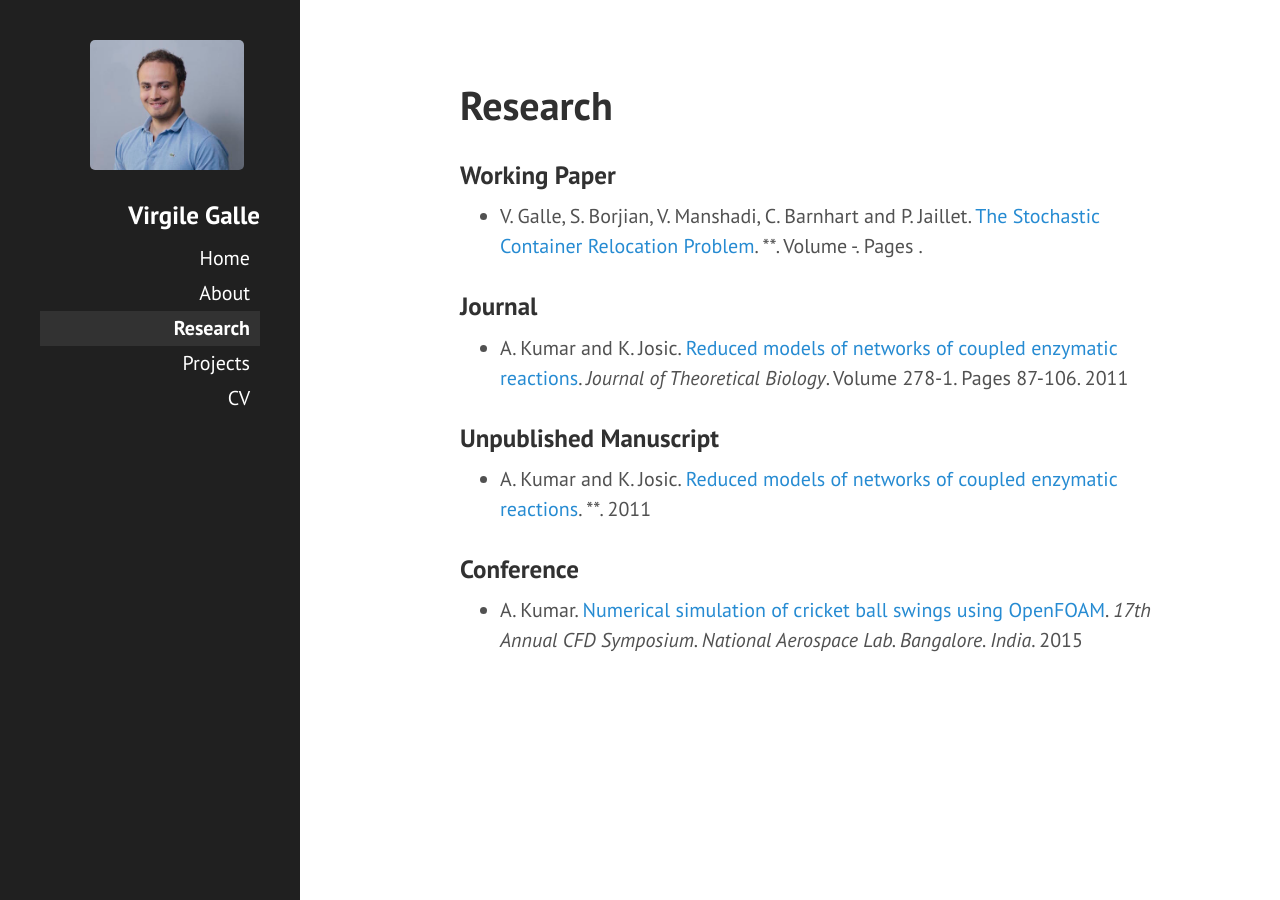
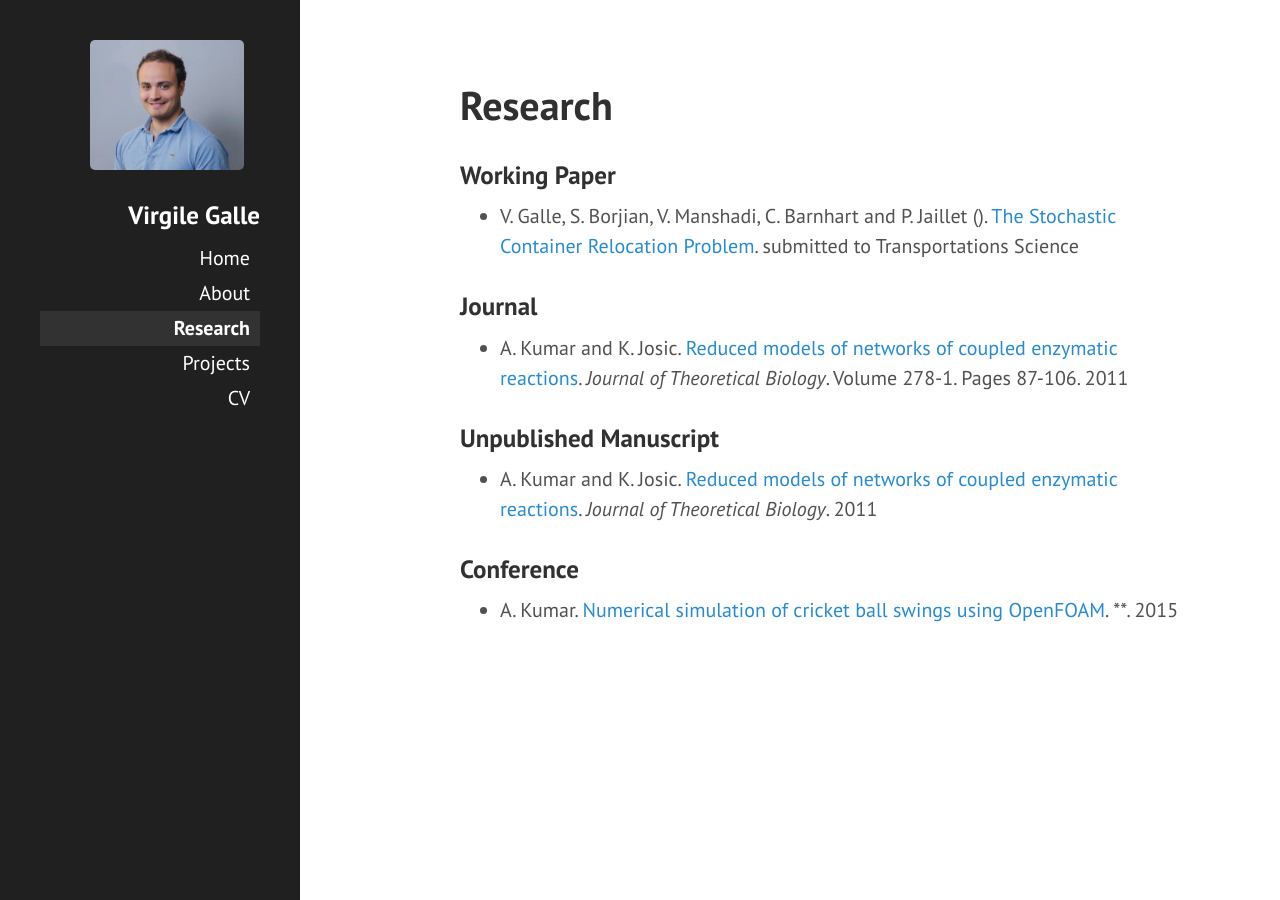
Before and after one commit to vgalle/vgalle.github.io, a Jekyll site: the page built from research/index.md, in a window 1280 px wide. Built offline with Jekyll 4.4.1, drawn with Linux system fonts in a browser that asks for light colours.

Commit message:
working_paper_2

```diff
--- a/404.html
+++ b/404.html
@@ -6,5 +6,5 @@ permalink: 404.html
 
 <div class="page">
   <h1 class="page-title">404: Page not found</h1>
-  <p class="lead">Sorry, we've misplaced that URL or it's pointing to something that doesn't exist. <a href="{{ site.baseurl }}">Head back home</a> to try finding it again.</p>
+  <p class="lead">Sorry, we've misplaced that URL or it's pointing to something that doesn't exist. <a href="https://vgalle.github.io">Head back home</a> to try finding it again.</p>
 </div>
--- a/_data/publications.yml
+++ b/_data/publications.yml
@@ -7,7 +7,7 @@ working_paper:
   number: ""
   pages: ""
   year: ""
-  url: "files/TheStochasticContainerRelocationProblem.pdf"
+  url: "/files/TheStochasticContainerRelocationProblem.pdf"
 
 journal:
 
--- a/research/index.md
+++ b/research/index.md
@@ -7,7 +7,7 @@ permalink: /research/
 ### Working Paper
 
 {% for paper in site.data.publications.working_paper %}
- * {{paper.author}}. [{{paper.title}}]({{paper.url}}). *{{paper.working_paper}}*. Volume {{paper.volume}}-{{paper.number}}. Pages {{paper.pages}}. {{paper.year}}
+ * {{paper.author}} ({{paper.year}}). [{{paper.title}}]({{paper.url}}). submitted to {{paper.journal}}
 {% endfor %}
 
 ### Journal
@@ -19,11 +19,11 @@ permalink: /research/
 ### Unpublished Manuscript
 
 {% for paper in site.data.publications.unpublished_manuscript %}
- * {{paper.author}}. [{{paper.title}}]({{paper.url}}). *{{paper.unpublished_manuscript}}*. {{paper.year}}
+ * {{paper.author}}. [{{paper.title}}]({{paper.url}}). *{{paper.journal}}*. {{paper.year}}
 {% endfor %}
 
 ### Conference
 
 {% for paper in site.data.publications.conference %}
- * {{paper.author}}. [{{paper.title}}]({{paper.url}}). *{{paper.conference}}*. {{paper.year}}
+ * {{paper.author}}. [{{paper.title}}]({{paper.url}}). *{{paper.journal}}*. {{paper.year}}
 {% endfor %}
```
